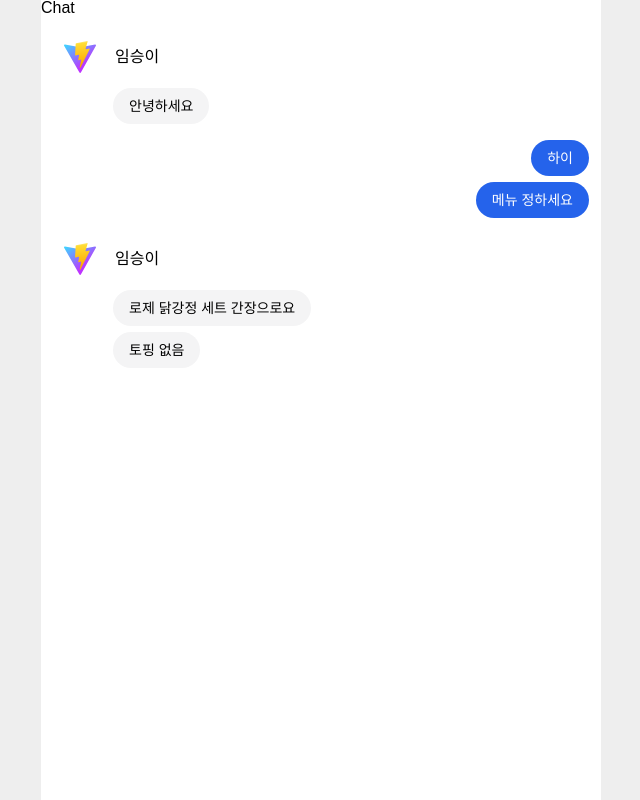
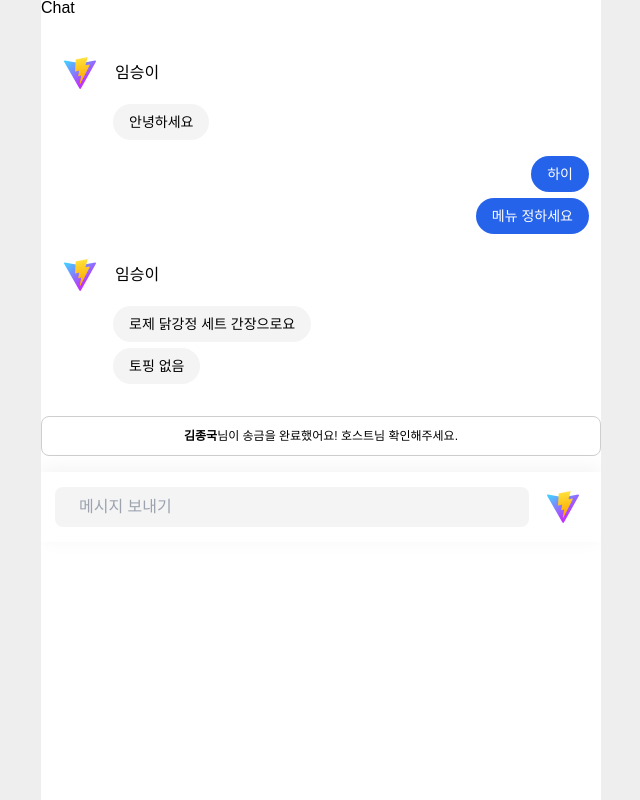
Before and after one commit to FC-Chilli-Bubble/front-officener, a React (Vite) app: page /chatroom in a window 1280 px wide. Shown: the whole page, without its empty margins (319-959 px from the left). Built offline with nearby package versions, Linux system fonts and the light colour scheme; a web font is replaced by a local one.

Commit message:
:sparkles: Feat: 하단 인풋 생성

```diff
--- /dev/null
+++ b/src/components/ChatRoom/ChatInput.tsx
@@ -0,0 +1,46 @@
+
+import { styled } from "styled-components";
+
+const ChatInput = () => {
+
+  return (
+
+        <Container>
+          <InputBox placeholder="메시지 보내기" />
+          <SendIco/>
+        </Container>
+  );
+};
+
+const Container = styled.div`
+  display: flex;
+width: 100%;
+padding: 10px 14px;
+justify-content: center;
+align-items: center;
+gap: 11px;
+background: ${({ theme }) => theme.colors.white};
+box-shadow: 0px -4px 20px 0px rgba(0, 0, 0, 0.05);
+`;
+const InputBox = styled.input`
+width: 100%;
+border: none;
+height: 40px;
+padding: 11px 24px;
+align-items: center;
+border-radius: 8px;
+background: ${({ theme }) => theme.colors.grayColor1};
+&:focus{
+    outline: none;
+}
+`;
+const SendIco = styled.div`
+    width: 54px;
+    height: 50px;
+    background-image: url(vite.svg);
+    background-position: center;
+    background-repeat: no-repeat;
+
+`;
+
+export default ChatInput;
--- a/src/pages/ChatRoom/ChatRoom.tsx
+++ b/src/pages/ChatRoom/ChatRoom.tsx
@@ -1,18 +1,23 @@
+import ChatAlert from "@/components/ChatRoom/ChatAlert";
 import ChatBubble from "@/components/ChatRoom/ChatBubble";
+import ChatInput from "@/components/ChatRoom/ChatInput";
 import { styled } from "styled-components";
 
 const ChatRoom = () => {
 
   return (
-    <StyledLayout>
+    <Container>
         <h1>Chat</h1>
         <ChatBubble />
-    </StyledLayout>
+        <ChatAlert />
+        <ChatInput />
+    </Container>
   );
 };
 
-const StyledLayout = styled.div`
-
+const Container = styled.div`
+  display: flex;
+  flex-direction: column;
+  gap: 16px;
 `;
-
 export default ChatRoom;
```
